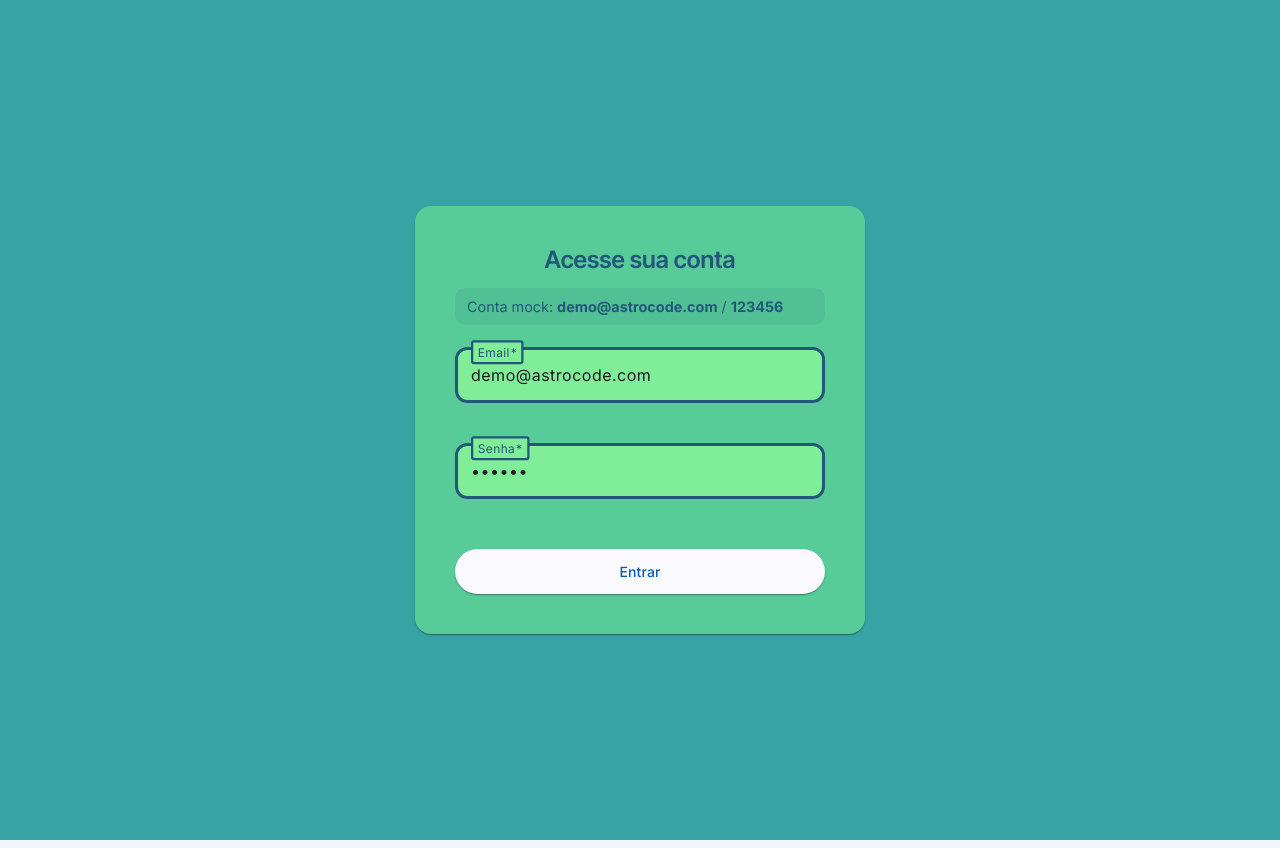
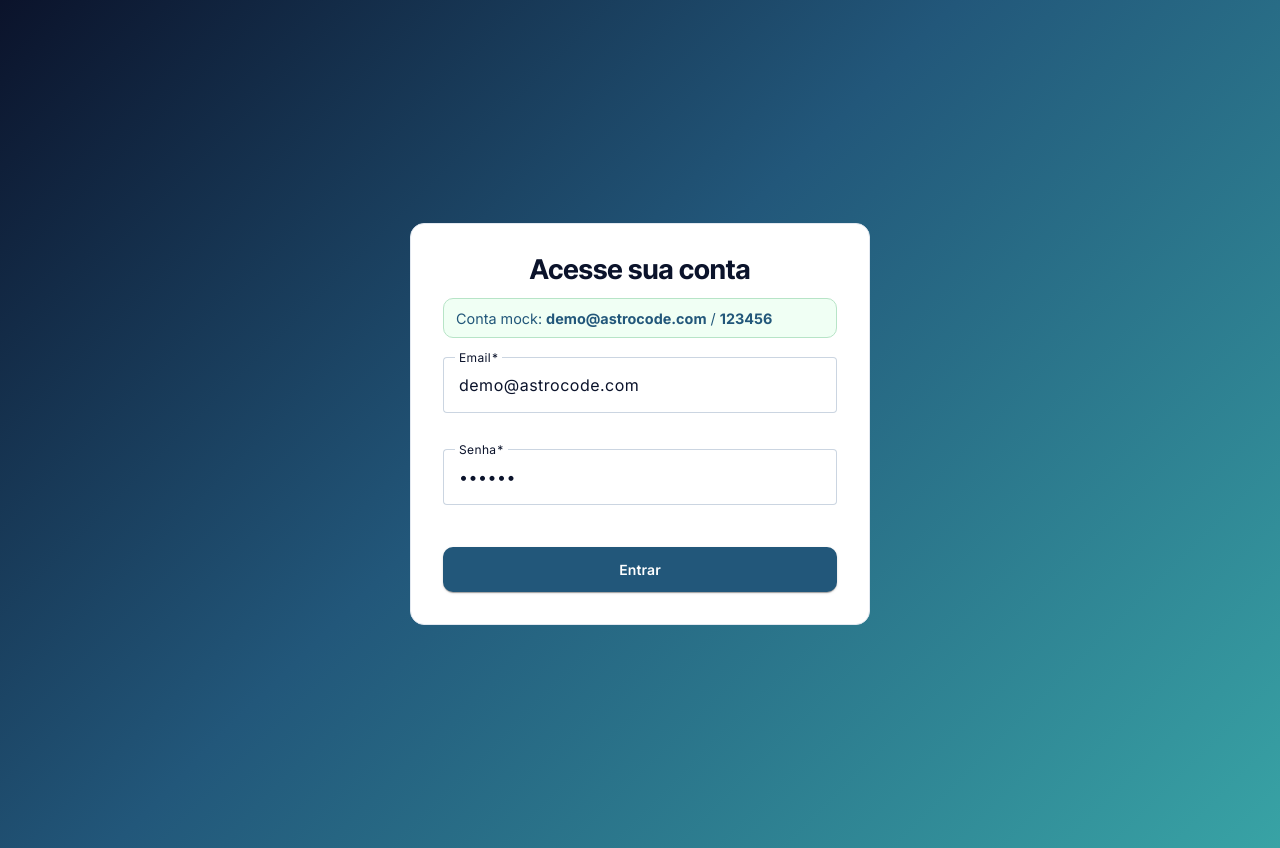
Before and after one commit to Madruu/astrocode-project, an Angular app in the folder astrocode-web/: page /login in a window 1280 px wide. Built offline with nearby package versions, Linux system fonts and the light colour scheme.

Commit message:
style refactor on signup/login

```diff
--- a/astrocode-web/src/app/features/auth/pages/login/login.component.css
+++ b/astrocode-web/src/app/features/auth/pages/login/login.component.css
@@ -4,116 +4,91 @@
   display: flex;
   justify-content: center;
   align-items: center;
-  background-color: #38a3a5;
-  padding: 20px;
+  padding: 1.5rem;
+  background: linear-gradient(135deg, #0b132b 0%, #22577a 45%, #38a3a5 100%);
 }
 
 .login-card {
   width: 100%;
-  max-width: 450px;
-  padding: 40px;
-  background-color: #57cc99;
-  border-radius: 16px;
+  max-width: 460px;
+  padding: 2rem;
+  border-radius: 14px;
+  border: 1px solid #e2e8f0;
+  background: #ffffff;
+  box-shadow: none;
 }
 
 .login-title {
   text-align: center;
-  font-size: 24px;
-  font-weight: 600;
-  margin-bottom: 14px;
-  color: #22577a;
+  font-size: 1.7rem;
+  font-weight: 700;
+  margin-bottom: 0.9rem;
+  color: #0b132b;
 }
 
 .mock-account {
-  margin: 0 0 22px;
-  padding: 10px 12px;
+  margin: 0 0 1.2rem;
+  padding: 0.65rem 0.75rem;
   border-radius: 10px;
-  background: rgba(34, 87, 122, 0.1);
+  border: 1px solid #b7e4c7;
+  background: #f0fff4;
   color: #22577a;
   font-size: 0.9rem;
 }
 
-
 .login-form {
   display: flex;
   flex-direction: column;
-  gap: 20px;
+  gap: 1rem;
 }
 
 .login-button {
-  margin-top: 10px;
+  margin-top: 0.35rem;
   height: 45px;
-  font-weight: 500;
+  font-weight: 600;
+  border-radius: 10px;
+  background: #22577a !important;
+  color: #ffffff !important;
 }
-
 
 .custom-input {
   width: 100%;
 }
 
 :host ::ng-deep .custom-input .mat-mdc-text-field-wrapper {
-  position: relative;
-  background-color: #80ed99;
-  border-radius: 12px;
-  overflow: visible;
-  isolation: isolate;
-}
-
-:host ::ng-deep .custom-input .mat-mdc-text-field-wrapper::after {
-  content: "";
-  position: absolute;
-  inset: 0;
-  border: 2px solid #22577a;
-  border-radius: 12px;
-  pointer-events: none;
-  border-width: 3px;
-  z-index: 0;
-}
-
-:host ::ng-deep .custom-input .mat-mdc-input-element {
-  color: white;
+  background: #ffffff;
 }
 
 :host ::ng-deep .custom-input .mdc-notched-outline__leading,
 :host ::ng-deep .custom-input .mdc-notched-outline__notch,
 :host ::ng-deep .custom-input .mdc-notched-outline__trailing {
-  border-color: transparent !important;
+  border-color: #cbd5e1 !important;
 }
 
-
-:host ::ng-deep .custom-input .mdc-floating-label {
-  position: relative;
-  z-index: 2;
-  padding-left: 10px;
-  color: #22577a !important;
+:host ::ng-deep .custom-input.mat-focused .mdc-notched-outline__leading,
+:host ::ng-deep .custom-input.mat-focused .mdc-notched-outline__notch,
+:host ::ng-deep .custom-input.mat-focused .mdc-notched-outline__trailing {
+  border-color: #57cc99 !important;
+  border-width: 2px !important;
 }
 
-:host ::ng-deep .custom-input.mat-focused .mdc-floating-label {
-  color: #22577a !important;
-}
-
-:host ::ng-deep .custom-input .mdc-floating-label--float-above {
-  background-color: #80ed99;
-  padding: 3px 6px ;
-  border-radius: 4px;
-  border: 3px solid #22577a;
-}
-
-:host ::ng-deep .custom-input.mat-focused .mat-mdc-text-field-wrapper::after {
-  border-color: #22577a;
+:host ::ng-deep .custom-input .mdc-floating-label,
+:host ::ng-deep .custom-input .mat-mdc-input-element {
+  color: #0b132b !important;
 }
 
 .error-message {
-  color: #c9184a;
+  color: #be123c;
   font-weight: 500;
-  margin-top: 4px;
+  margin-top: 0.25rem;
 }
 
 .error-banner {
-  margin-top: 14px;
-  padding: 10px 12px;
+  margin-top: 0.9rem;
+  padding: 0.65rem 0.75rem;
   border-radius: 10px;
-  background: rgba(201, 24, 74, 0.12);
-  color: #c9184a;
+  border: 1px solid #fecdd3;
+  background: #fff1f2;
+  color: #be123c;
   font-weight: 600;
 }
--- a/astrocode-web/src/app/features/auth/pages/signup/signup.component.css
+++ b/astrocode-web/src/app/features/auth/pages/signup/signup.component.css
@@ -4,116 +4,105 @@
   display: flex;
   justify-content: center;
   align-items: center;
-  background-color: #38a3a5;
-  padding: 20px;
+  padding: 1.5rem;
+  background: linear-gradient(135deg, #0b132b 0%, #22577a 45%, #38a3a5 100%);
 }
 
 .signup-card {
   width: 100%;
-  max-width: 450px;
-  padding: 40px;
-  background-color: #57cc99;
-  border-radius: 16px;
+  max-width: 460px;
+  padding: 2rem;
+  border-radius: 14px;
+  border: 1px solid #e2e8f0;
+  background: #ffffff;
+  box-shadow: none;
 }
 
 .signup-title {
   text-align: center;
-  font-size: 24px;
-  font-weight: 600;
-  margin-bottom: 14px;
-  color: #22577a;
+  font-size: 1.7rem;
+  font-weight: 700;
+  margin-bottom: 0.9rem;
+  color: #0b132b;
 }
 
 .mock-account {
-  margin: 0 0 22px;
-  padding: 10px 12px;
+  margin: 0 0 1.2rem;
+  padding: 0.65rem 0.75rem;
   border-radius: 10px;
-  background: rgba(34, 87, 122, 0.1);
+  border: 1px solid #b7e4c7;
+  background: #f0fff4;
   color: #22577a;
   font-size: 0.9rem;
 }
 
-
 .signup-form {
   display: flex;
   flex-direction: column;
-  gap: 20px;
+  gap: 1rem;
 }
 
 .signup-button {
-  margin-top: 10px;
+  margin-top: 0.35rem;
   height: 45px;
-  font-weight: 500;
+  font-weight: 600;
+  border-radius: 10px;
+  background: #22577a !important;
+  color: #ffffff !important;
 }
-
 
 .custom-input {
   width: 100%;
 }
 
 :host ::ng-deep .custom-input .mat-mdc-text-field-wrapper {
-  position: relative;
-  background-color: #80ed99;
-  border-radius: 12px;
-  overflow: visible;
-  isolation: isolate;
-}
-
-:host ::ng-deep .custom-input .mat-mdc-text-field-wrapper::after {
-  content: "";
-  position: absolute;
-  inset: 0;
-  border: 2px solid #22577a;
-  border-radius: 12px;
-  pointer-events: none;
-  border-width: 3px;
-  z-index: 0;
-}
-
-:host ::ng-deep .custom-input .mat-mdc-input-element {
-  color: white;
+  background: #ffffff;
 }
 
 :host ::ng-deep .custom-input .mdc-notched-outline__leading,
 :host ::ng-deep .custom-input .mdc-notched-outline__notch,
 :host ::ng-deep .custom-input .mdc-notched-outline__trailing {
-  border-color: transparent !important;
+  border-color: #cbd5e1 !important;
 }
 
-
-:host ::ng-deep .custom-input .mdc-floating-label {
-  position: relative;
-  z-index: 2;
-  padding-left: 10px;
-  color: #22577a !important;
+:host ::ng-deep .custom-input.mat-focused .mdc-notched-outline__leading,
+:host ::ng-deep .custom-input.mat-focused .mdc-notched-outline__notch,
+:host ::ng-deep .custom-input.mat-focused .mdc-notched-outline__trailing {
+  border-color: #57cc99 !important;
+  border-width: 2px !important;
 }
 
-:host ::ng-deep .custom-input.mat-focused .mdc-floating-label {
-  color: #22577a !important;
+:host ::ng-deep .custom-input .mdc-floating-label,
+:host ::ng-deep .custom-input .mat-mdc-input-element {
+  color: #0b132b !important;
 }
 
-:host ::ng-deep .custom-input .mdc-floating-label--float-above {
-  background-color: #80ed99;
-  padding: 3px 6px ;
-  border-radius: 4px;
-  border: 3px solid #22577a;
+:host ::ng-deep .mat-mdc-radio-group {
+  display: flex;
+  gap: 1rem;
+  align-items: center;
+  color: #0b132b;
 }
 
-:host ::ng-deep .custom-input.mat-focused .mat-mdc-text-field-wrapper::after {
-  border-color: #22577a;
+:host ::ng-deep .mat-mdc-radio-button.mat-accent {
+  --mdc-radio-selected-focus-icon-color: #22577a;
+  --mdc-radio-selected-hover-icon-color: #22577a;
+  --mdc-radio-selected-icon-color: #22577a;
+  --mdc-radio-selected-pressed-icon-color: #22577a;
 }
 
 .error-message {
-  color: #c9184a;
+  color: #be123c;
   font-weight: 500;
-  margin-top: 4px;
+  margin-top: 0.25rem;
 }
 
 .error-banner {
-  margin-top: 14px;
-  padding: 10px 12px;
+  margin-top: 0.9rem;
+  padding: 0.65rem 0.75rem;
   border-radius: 10px;
-  background: rgba(201, 24, 74, 0.12);
-  color: #c9184a;
+  border: 1px solid #fecdd3;
+  background: #fff1f2;
+  color: #be123c;
   font-weight: 600;
 }
--- a/astrocode-web/src/app/features/auth/pages/signup/signup.component.html
+++ b/astrocode-web/src/app/features/auth/pages/signup/signup.component.html
@@ -57,9 +57,7 @@
         class="custom-input">
 
         <mat-label>Confirmar Senha</mat-label>
-      </mat-form-field>
-
-      <input
+        <input
         matInput
         type="password"
         formControlName="confirmPassword" />
@@ -70,6 +68,26 @@
 
       @if (signupForm.get('confirmPassword')?.hasError('minlength')) {
         <mat-error class="error-message">Confirmar senha deve ter pelo menos 6 caracteres</mat-error>
+      }
+      </mat-form-field>
+
+      <mat-radio-group formControlName="accountType">
+        <mat-radio-button [value]="'USER'"> Usuário </mat-radio-button>
+        <mat-radio-button [value]="'PROVIDER'"> Fornecedor </mat-radio-button>
+      </mat-radio-group>
+      @if (signupForm.get('accountType')?.hasError('required')) {
+        <mat-error class="error-message">Tipo de conta é obrigatório</mat-error>
+      }
+      @if (signupForm.get('accountType')?.value === 'PROVIDER') {
+        <mat-form-field
+          appearance="outline"
+          class="custom-input">
+          <mat-label>CNPJ</mat-label>
+        <input
+        matInput
+        type="text"
+        formControlName="cnpj" />
+        </mat-form-field>
       }
 
       <button
--- a/astrocode-web/src/app/features/auth/pages/signup/signup.component.ts
+++ b/astrocode-web/src/app/features/auth/pages/signup/signup.component.ts
@@ -9,7 +9,7 @@ import { MatFormFieldModule } from '@angular/material/form-field';
 import { MatInputModule } from '@angular/material/input';
 import { MatButtonModule } from '@angular/material/button';
 import { MatProgressSpinnerModule } from '@angular/material/progress-spinner';
-
+import {MatRadioModule} from '@angular/material/radio';
 import { AuthService } from '../../services/auth.service';
 
 @Component({
@@ -25,6 +25,7 @@ import { AuthService } from '../../services/auth.service';
     MatInputModule,
     MatButtonModule,
     MatProgressSpinnerModule,
+    MatRadioModule,
   ],
 })
 export class SignupComponent implements OnDestroy {
@@ -41,6 +42,9 @@ export class SignupComponent implements OnDestroy {
     email: [this.mockCredentials.email, [Validators.required, Validators.email]],
     password: [this.mockCredentials.password, [Validators.required, Validators.minLength(6)]],
     confirmPassword: [this.mockCredentials.password, [Validators.required, Validators.minLength(6)]],
+
+    accountType: ['USER', [Validators.required]],
+    cnpj: [null, [Validators.required, Validators.minLength(14), Validators.maxLength(14), Validators.pattern(/^\d{14}$/)]],
   });
 
   onSubmit() {
```
